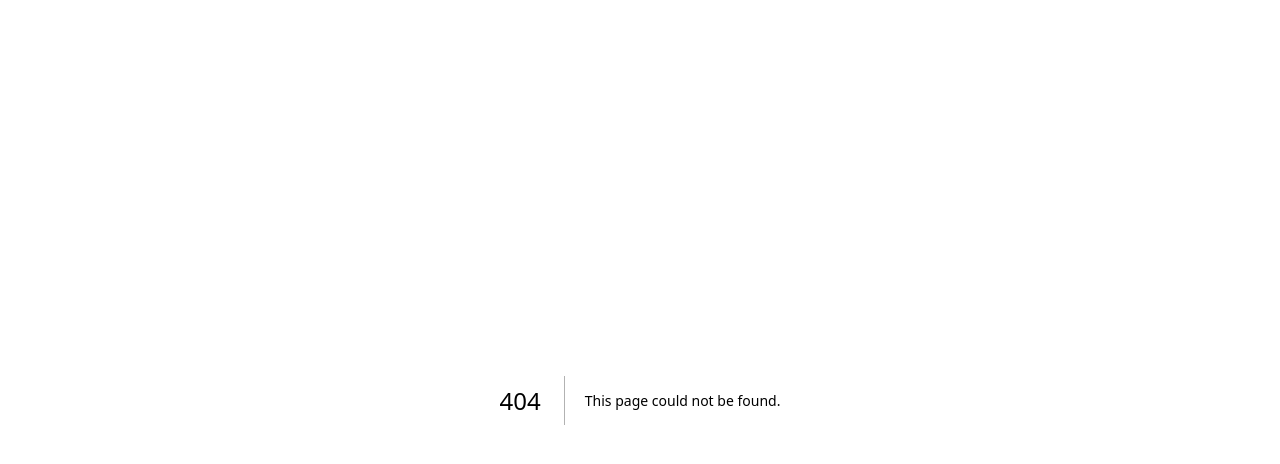
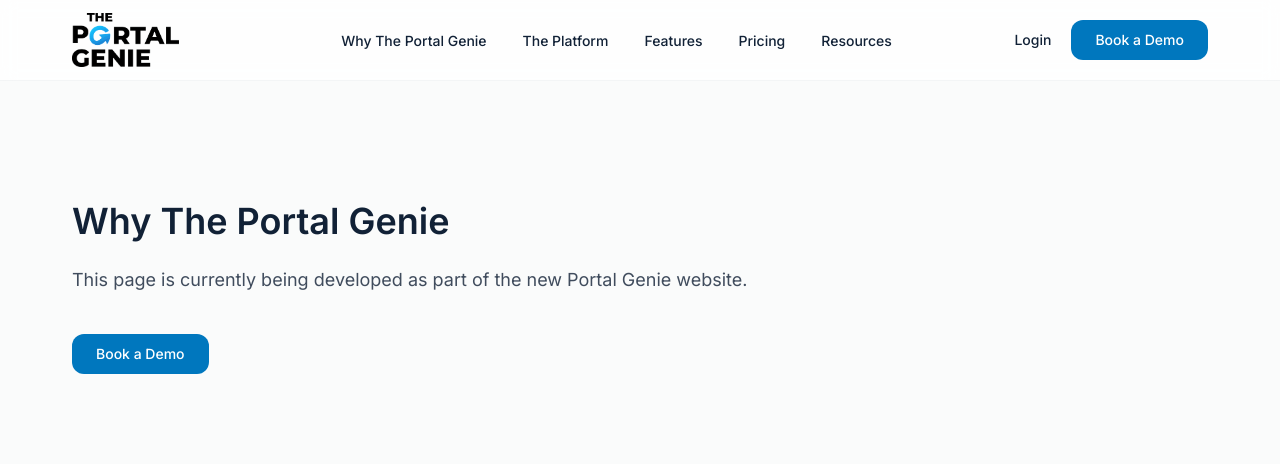
Before and after one commit to ThePortalGenie/portal-genie-site, a Next.js app: page /why-the-portal-genie in a window 1280 px wide. Before the commit this address had no page. Shown: the top 464 px of the page. Built offline with nearby package versions, Linux system fonts and the light colour scheme.

Commit message:
Build branded site header and standardize navigation

```diff
--- a/app/layout.tsx
+++ b/app/layout.tsx
@@ -1,5 +1,6 @@
 import type { Metadata } from "next";
 import { Inter } from "next/font/google";
+import { Header } from "@/components/navigation/Header";
 import "./globals.css";
 
 const inter = Inter({
@@ -20,7 +21,10 @@
 }>) {
   return (
     <html lang="en" className={`${inter.variable} h-full antialiased`}>
-      <body className="min-h-full flex flex-col font-sans">{children}</body>
+      <body className="min-h-full flex flex-col font-sans">
+        <Header />
+        {children}
+      </body>
     </html>
   );
 }
--- /dev/null
+++ b/app/platform/page.tsx
@@ -0,0 +1,26 @@
+import Link from "next/link";
+import { Container } from "@/components/ui/Container";
+
+export default function PlatformPage() {
+  return (
+    <main className="py-[72px] md:py-24 lg:py-[120px]">
+      <Container>
+        <div className="max-w-prose">
+          <h1 className="text-3xl font-semibold text-portal-navy md:text-4xl">
+            The Platform
+          </h1>
+          <p className="mt-6 text-lg leading-relaxed text-portal-navy/80">
+            This page is currently being developed as part of the new Portal
+            Genie website.
+          </p>
+          <Link
+            href="/contact"
+            className="mt-10 inline-flex h-10 items-center justify-center rounded-button bg-portal-blue px-5 text-sm font-medium text-white transition-colors duration-200 hover:bg-portal-blue/90 sm:px-6"
+          >
+            Book a Demo
+          </Link>
+        </div>
+      </Container>
+    </main>
+  );
+}
--- /dev/null
+++ b/app/why-the-portal-genie/page.tsx
@@ -0,0 +1,26 @@
+import Link from "next/link";
+import { Container } from "@/components/ui/Container";
+
+export default function WhyThePortalGeniePage() {
+  return (
+    <main className="py-[72px] md:py-24 lg:py-[120px]">
+      <Container>
+        <div className="max-w-prose">
+          <h1 className="text-3xl font-semibold text-portal-navy md:text-4xl">
+            Why The Portal Genie
+          </h1>
+          <p className="mt-6 text-lg leading-relaxed text-portal-navy/80">
+            This page is currently being developed as part of the new Portal
+            Genie website.
+          </p>
+          <Link
+            href="/contact"
+            className="mt-10 inline-flex h-10 items-center justify-center rounded-button bg-portal-blue px-5 text-sm font-medium text-white transition-colors duration-200 hover:bg-portal-blue/90 sm:px-6"
+          >
+            Book a Demo
+          </Link>
+        </div>
+      </Container>
+    </main>
+  );
+}
--- /dev/null
+++ b/components/navigation/Header.tsx
@@ -0,0 +1,56 @@
+import Image from "next/image";
+import Link from "next/link";
+import { Container } from "@/components/ui/Container";
+import { MobileMenuButton } from "./MobileMenuButton";
+import { NavLinks } from "./NavLinks";
+
+const LOGIN_URL = "#";
+const BOOK_DEMO_URL = "/contact";
+
+export function Header() {
+  return (
+    <header className="sticky top-0 z-50 border-b border-muted/15 bg-surface/95 backdrop-blur-sm supports-[backdrop-filter]:bg-surface/80">
+      <Container>
+        <div className="flex h-[72px] items-center justify-between gap-6 lg:h-20 lg:gap-8">
+          <Link
+            href="/"
+            className="flex shrink-0 items-center pr-4 lg:pr-10"
+            aria-label="Portal Genie home"
+          >
+            <Image
+              src="/images/logos/portal-genie-logo.png"
+              alt="Portal Genie"
+              width={1306}
+              height={662}
+              className="h-auto max-h-[54px] w-auto"
+              priority
+            />
+          </Link>
+
+          <nav
+            className="hidden lg:block"
+            aria-label="Main navigation"
+          >
+            <NavLinks />
+          </nav>
+
+          <div className="flex items-center gap-4 sm:gap-5">
+            <Link
+              href={LOGIN_URL}
+              className="text-sm font-medium text-portal-navy transition-colors duration-200 hover:text-portal-blue"
+            >
+              Login
+            </Link>
+            <Link
+              href={BOOK_DEMO_URL}
+              className="inline-flex h-10 items-center justify-center rounded-button bg-portal-blue px-5 py-2.5 text-sm font-medium text-white transition-colors duration-200 hover:bg-portal-blue/90 sm:px-6"
+            >
+              Book a Demo
+            </Link>
+            <MobileMenuButton />
+          </div>
+        </div>
+      </Container>
+    </header>
+  );
+}
--- /dev/null
+++ b/components/navigation/MobileMenuButton.tsx
@@ -0,0 +1,26 @@
+export function MobileMenuButton() {
+  return (
+    <button
+      type="button"
+      className="inline-flex h-11 w-11 shrink-0 items-center justify-center rounded-button text-portal-navy transition-colors duration-200 hover:bg-background lg:hidden"
+      aria-label="Open menu"
+    >
+      <svg
+        xmlns="http://www.w3.org/2000/svg"
+        width="24"
+        height="24"
+        viewBox="0 0 24 24"
+        fill="none"
+        stroke="currentColor"
+        strokeWidth="2"
+        strokeLinecap="round"
+        strokeLinejoin="round"
+        aria-hidden="true"
+      >
+        <line x1="4" x2="20" y1="6" y2="6" />
+        <line x1="4" x2="20" y1="12" y2="12" />
+        <line x1="4" x2="20" y1="18" y2="18" />
+      </svg>
+    </button>
+  );
+}
--- /dev/null
+++ b/components/navigation/NavLinks.tsx
@@ -0,0 +1,26 @@
+import Link from "next/link";
+
+export const mainNavItems = [
+  { label: "Why The Portal Genie", href: "/why-the-portal-genie" },
+  { label: "The Platform", href: "/platform" },
+  { label: "Features", href: "/features" },
+  { label: "Pricing", href: "/pricing" },
+  { label: "Resources", href: "/resources" },
+] as const;
+
+export function NavLinks() {
+  return (
+    <ul className="flex items-center gap-9">
+      {mainNavItems.map((item) => (
+        <li key={item.href}>
+          <Link
+            href={item.href}
+            className="border-b border-transparent pb-0.5 text-sm font-medium text-portal-navy transition-[color,border-color] duration-200 hover:border-portal-blue hover:text-portal-blue"
+          >
+            {item.label}
+          </Link>
+        </li>
+      ))}
+    </ul>
+  );
+}
```
Also changed, not shown: public/images/logos/portal-genie-logo-white.svg.svg (added), public/images/logos/portal-genie-logo.png (added), 3 other files (tests, documents, lock files or other folders).
